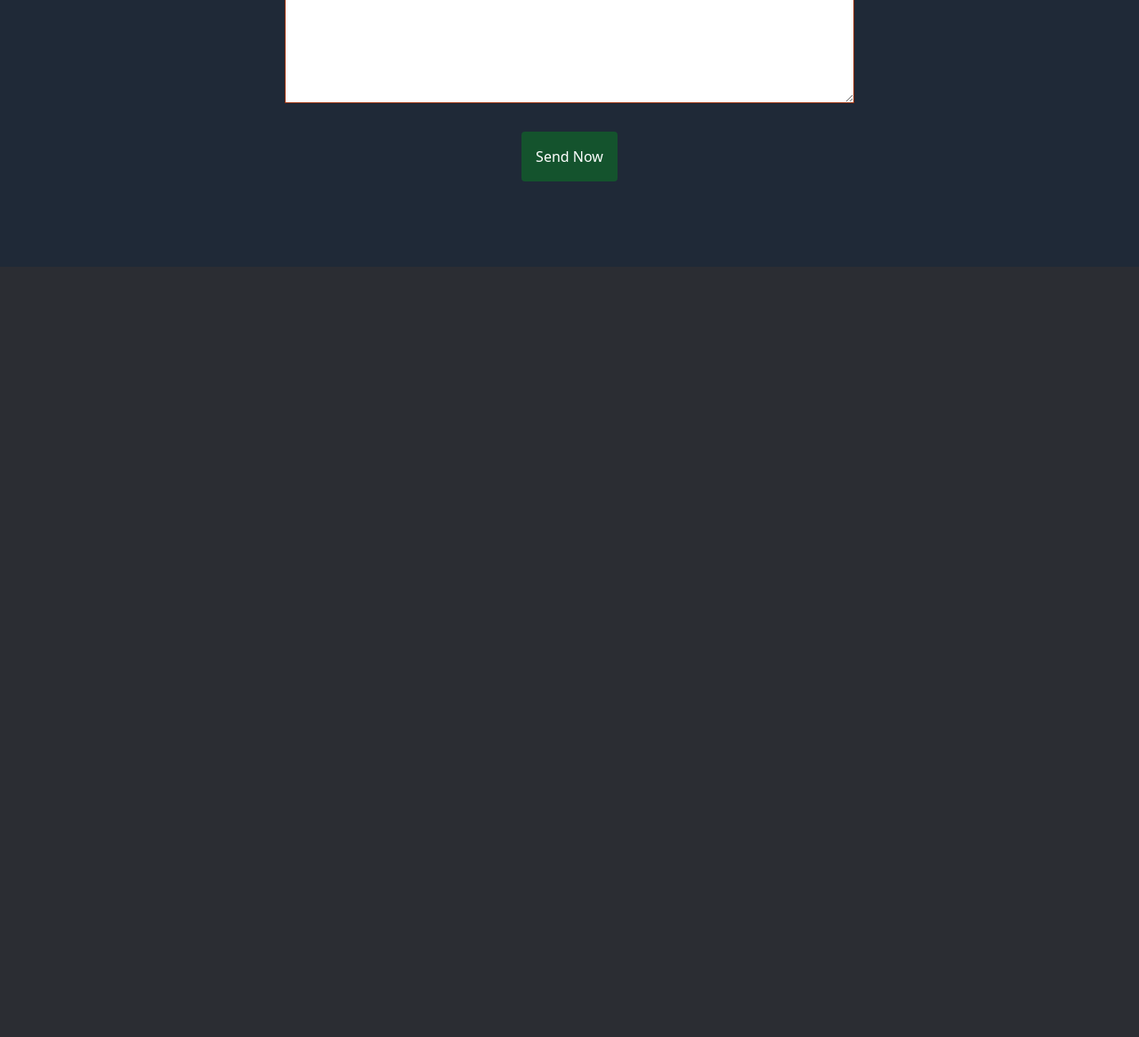
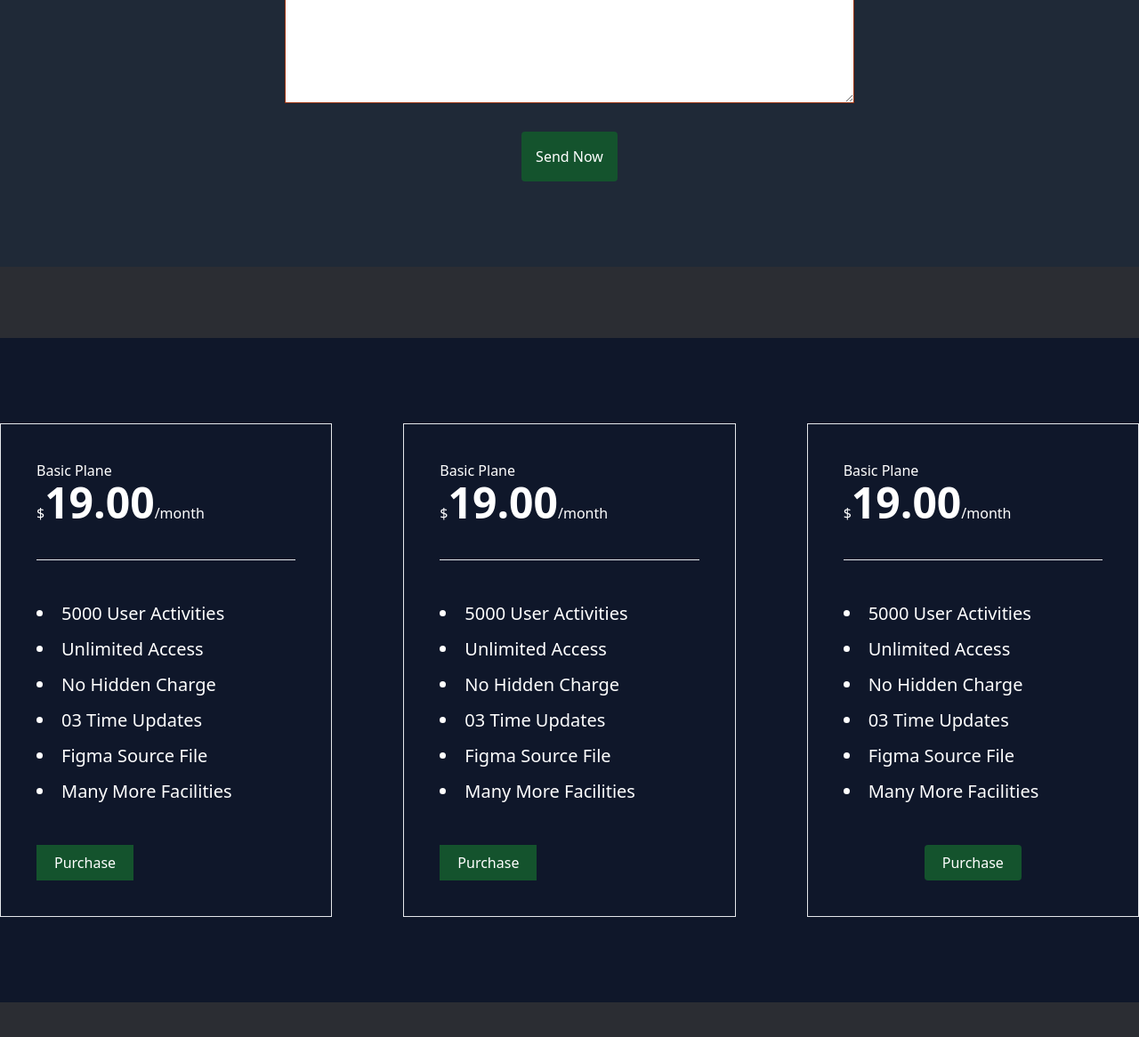
Before and after one commit to sahebali4896-a11y/first-tailwind-real-project, a website built with Vite: page index.html in a window 1280 px wide. Shown: the part 2694-3860 px from the top of the page at 89% size. Before the commit the page ends 2994 px from the top, so only its background shows below. Built offline with nearby package versions, Linux system fonts and the light colour scheme.

Commit message:
section-4

```diff
--- a/index.html
+++ b/index.html
@@ -135,6 +135,52 @@
         <button class="block mx-auto bg-green-900 px-4 py-4 text-white mt-8 rounded hover:bg-green-600 transition">Send Now</button>
        </form>
   </section>
+  <section class="bg-slate-900 my-16 sm:my-20 py-12 sm:py-24">
+    <div class="text-white grid md:grid-cols-2 lg:grid-cols-3 justify-center items-center gap-10 sm:gap-16 md:gap-20">
+    <div class="border p-10">
+        <h5>Basic Plane</h5>
+        <h2>$<span class="text-xl sm:text-2xl md:text-5xl font-bold">19.00</span>/month</h2>
+        <hr class="my-10">
+         <ul class="list-disc list-inside leading-10 text-xl">
+            <li> 5000 User Activities </li>
+            <li> Unlimited Access </li>
+            <li> No Hidden Charge </li>
+            <li> 03 Time Updates </li>
+            <li> Figma Source File </li>
+            <li> Many More Facilities </li>
+          </ul>
+          <button class="bg-green-900 px-5 py-2 block mt-10 hover:bg-green-600 transition">Purchase</button>
+      </div>
+    <div class="border p-10">
+        <h5>Basic Plane</h5>
+        <h2>$<span class="text-xl sm:text-2xl md:text-5xl font-bold">19.00</span>/month</h2>
+        <hr class="my-10">
+         <ul class="list-disc list-inside leading-10 text-xl">
+            <li> 5000 User Activities </li>
+            <li> Unlimited Access </li>
+            <li> No Hidden Charge </li>
+            <li> 03 Time Updates </li>
+            <li> Figma Source File </li>
+            <li> Many More Facilities </li>
+          </ul>
+          <button class="bg-green-900 px-5 py-2 block mt-10 hover:bg-green-600 transition">Purchase</button>
+      </div>
+    <div class="border p-10">
+        <h5>Basic Plane</h5>
+        <h2>$<span class="text-xl sm:text-2xl md:text-5xl font-bold">19.00</span>/month</h2>
+        <hr class="my-10">
+         <ul class="list-disc list-inside leading-10 text-xl">
+            <li> 5000 User Activities </li>
+            <li> Unlimited Access </li>
+            <li> No Hidden Charge </li>
+            <li> 03 Time Updates </li>
+            <li> Figma Source File </li>
+            <li> Many More Facilities </li>
+          </ul>
+          <button class="bg-green-900 px-5 py-2 block mt-10 mx-auto rounded hover:bg-green-600 transition">Purchase</button>
+      </div>
+    </div>
+  </section>
 </main>
 </body>
 </html>
```
